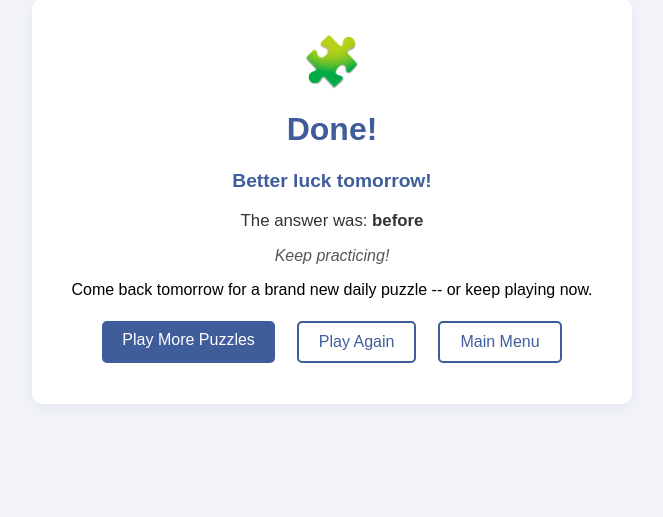
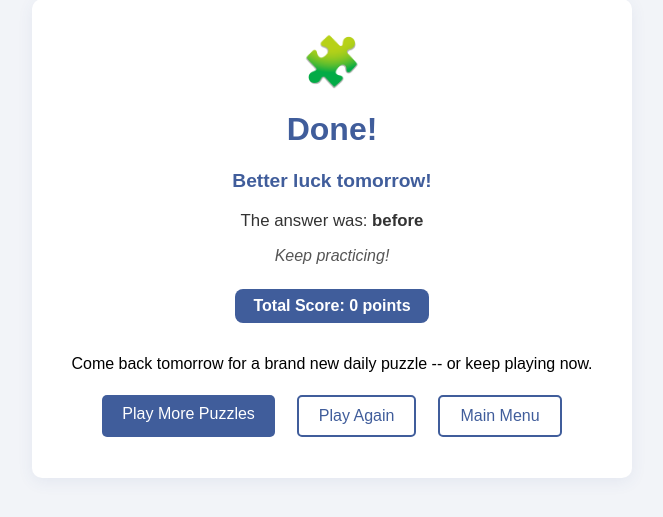
Before and after one commit to hamzag177/rebus-puzzle-generator, a Flask app: page /results in a window 1280 px wide. Shown: the part 89-606 px from the top of the page, without its empty margins (308-971 px from the left). Run offline with Flask 3, Linux system fonts and the light colour scheme.

Commit message:
Add scoring system and fix hint button bug

```diff
--- a/app.py
+++ b/app.py
@@ -12,6 +12,7 @@ import hints
 import image_generator
 import message_colors
 import score_summary
+import scoring
 
 app = Flask(__name__)
 app.secret_key = os.urandom(24)  # new random key every time the server starts, so old sessions reset automatically
@@ -20,6 +21,14 @@ IMAGES_DIR = os.path.join(os.path.dirname(__file__), "images")
 
 MAX_TRIES = 3
 MAX_HINTS = 2
+
+@app.before_request
+def ensure_score():
+    # A running point total for this browser session -- starts at 0 the
+    # first time someone shows up, and only ever goes up from there (it
+    # isn't reset by reset_game(), so it keeps accumulating across the
+    # daily puzzle, "Play More Puzzles," and anything picked from Browse).
+    session.setdefault("score", 0)
 
 def get_puzzle_of_the_day():
     """
@@ -121,6 +130,7 @@ def play_puzzle():
         max_hints=MAX_HINTS,
         message=message,
         message_type=message_type,
+        score=session["score"],
     )
 
 @app.route("/how-to-play")
@@ -173,8 +183,10 @@ def guess():
     user_guess = request.form.get("guess", "")
 
     if answer_store.check_answer(user_guess, puzzle):
+        points = scoring.calculate_points(session["attempt"], session["hint_count"])
+        session["score"] += points
         session["correct_count"] += 1
-        session["message"], session["message_type"] = message_colors.correct_guess_message()
+        session["message"], session["message_type"] = message_colors.correct_guess_message(points)
         _advance_puzzle(correct=True)
         return redirect(url_for("play_puzzle"))
 
@@ -223,6 +235,7 @@ def results():
         title=title,
         mode=mode,
         puzzle_answer=puzzle_answer,
+        score=session["score"],
     )
 
 @app.route("/restart")
--- a/static/style.css
+++ b/static/style.css
@@ -375,6 +375,29 @@ button:disabled {
     margin: 0.5rem 0 1rem;
 }
 
+/* Live score shown at the top of the puzzle page during gameplay */
+.score-badge {
+    display: inline-block;
+    background-color: #eef1f8;
+    color: #405d9b;
+    font-weight: bold;
+    font-size: 0.85rem;
+    padding: 5px 14px;
+    border-radius: 999px;
+    margin-bottom: 0.75rem;
+}
+
+/* Total score shown on the completion / results screens */
+.total-score {
+    display: inline-block;
+    background-color: #405d9b;
+    color: white;
+    font-weight: bold;
+    padding: 8px 18px;
+    border-radius: 8px;
+    margin: 0.5rem 0 1rem;
+}
+
 .title {
     font-style: italic;
     color: #555;
--- a/templates/result.html
+++ b/templates/result.html
@@ -15,6 +15,7 @@
             <h1>Done!</h1>
             <p class="score">You solved {{ correct_count }} out of {{ total }} puzzles.</p>
             <p class="title">{{ title }}</p>
+            <p class="total-score">Total Score: {{ score }} points</p>
             <div class="home-actions">
                 <a href="{{ url_for('restart') }}" class="restart-button">Back to Today's Puzzle</a>
                 <a href="{{ url_for('home') }}" class="restart-button secondary">Main Menu</a>
@@ -30,6 +31,7 @@
             {% if puzzle_answer %}
                 <p class="answer-reveal">The answer was: <strong>{{ puzzle_answer }}</strong></p>
             {% endif %}
+            <p class="total-score">Total Score: {{ score }} points</p>
             <div class="home-actions">
                 <a href="{{ url_for('browse') }}" class="restart-button">Back to Browse</a>
                 <a href="{{ url_for('restart') }}" class="restart-button secondary">Play Today's Puzzle</a>
@@ -47,6 +49,7 @@
                 <p class="answer-reveal">The answer was: <strong>{{ puzzle_answer }}</strong></p>
             {% endif %}
             <p class="title">{{ title }}</p>
+            <p class="total-score">Total Score: {{ score }} points</p>
             <p>Come back tomorrow for a brand new daily puzzle -- or keep playing now.</p>
             <div class="home-actions">
                 <a href="{{ url_for('more_puzzles') }}" class="restart-button">Play More Puzzles</a>
```
Also changed, not shown: message_colors.py (+6 -2 lines), scoring.py (added, +35 -0 lines), templates/puzzle.html (+30 -13 lines).
